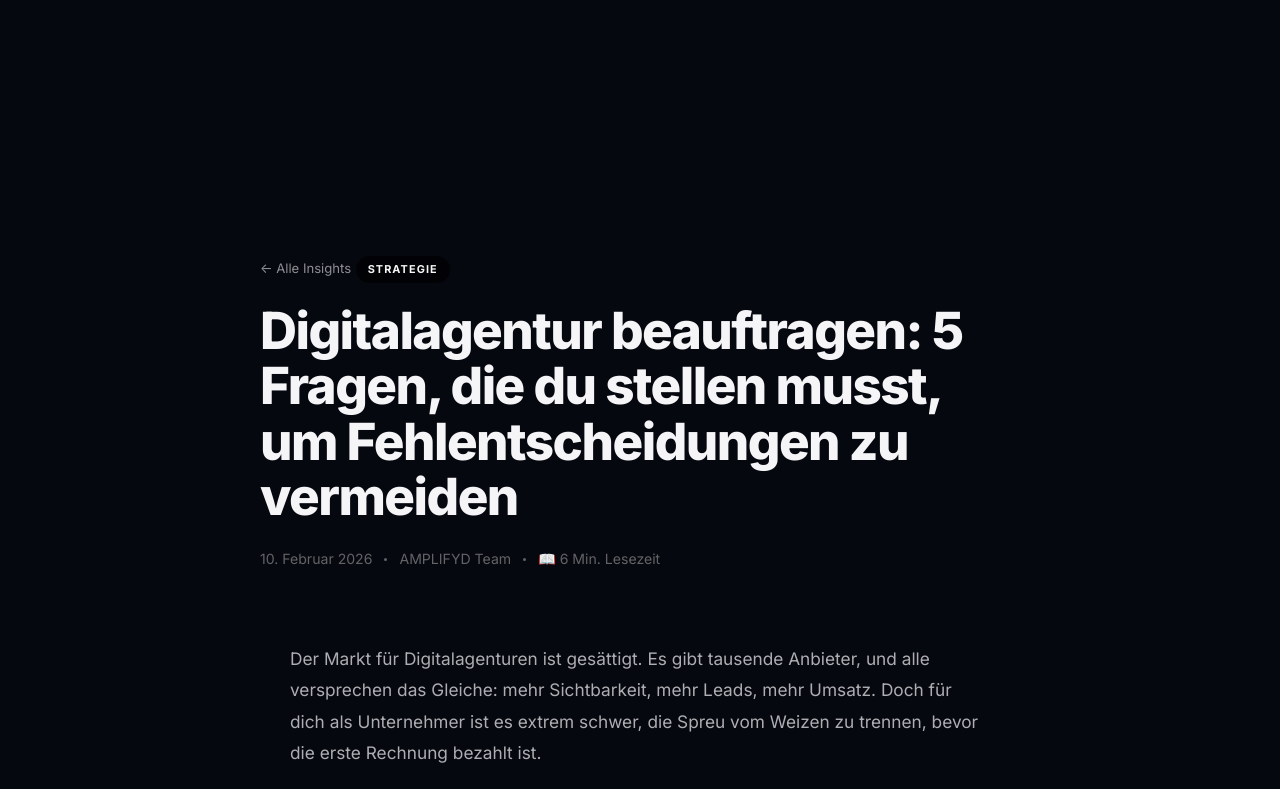
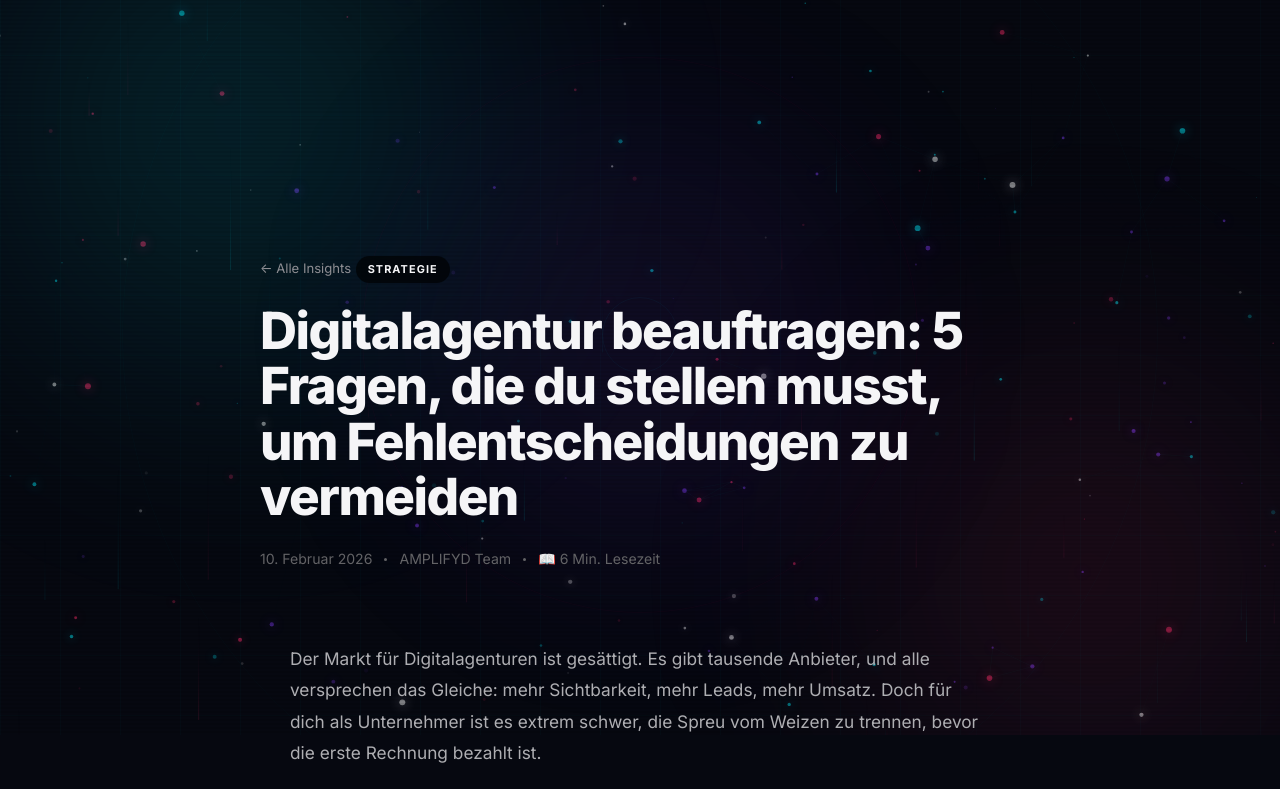
Before and after one commit to BeyKay29/amplifyd-digital, a plain HTML site: page artikel-digitalagentur-beauftragen.html in a window 1280 px wide. Shown: the part 65-854 px from the top of the page. Drawn offline with Linux system fonts and the light colour scheme; animation ran at ten frames a second.

Commit message:
Add premium background animation to all pages for consistent site-wide visual experience

```diff
--- a/artikel-digitalagentur-beauftragen.html
+++ b/artikel-digitalagentur-beauftragen.html
@@ -36,6 +36,18 @@
 </head>
 
 <body>
+    <!-- ========== BACKGROUND ANIMATION ========== -->
+    <div class="bg-animation">
+        <div class="orb orb-1"></div>
+        <div class="orb orb-2"></div>
+        <div class="orb orb-3"></div>
+        <canvas id="bgCanvas"></canvas>
+        <div class="grid-overlay"></div>
+        <div class="scanlines"></div>
+        <div class="sweep-line"></div>
+        <div class="sweep-line"></div>
+        <div class="sweep-line"></div>
+    </div>
 
     <!-- NAV -->
     <nav class="nav" aria-label="Hauptnavigation">
```
Also changed, not shown: artikel-social-media-roi.html (+12 -0 lines), artikel-video-marketing-strategie.html (+12 -0 lines), artikel-webdesign-trends-2026.html (+12 -0 lines), datenschutz.html (+12 -0 lines), impressum.html (+12 -0 lines), insights.html (+12 -0 lines), leistungen.html (+12 -0 lines), projekte.html (+12 -0 lines).
